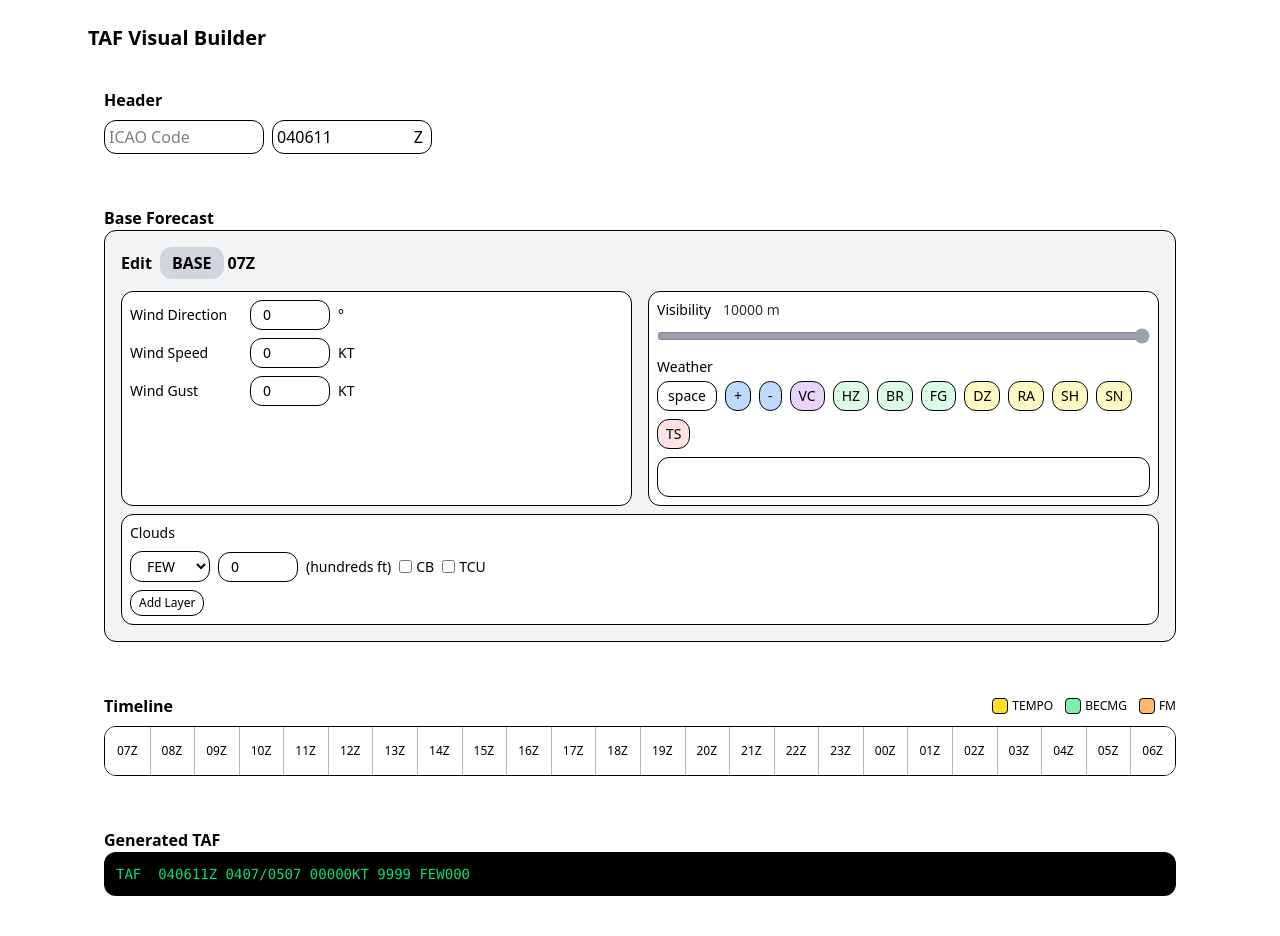
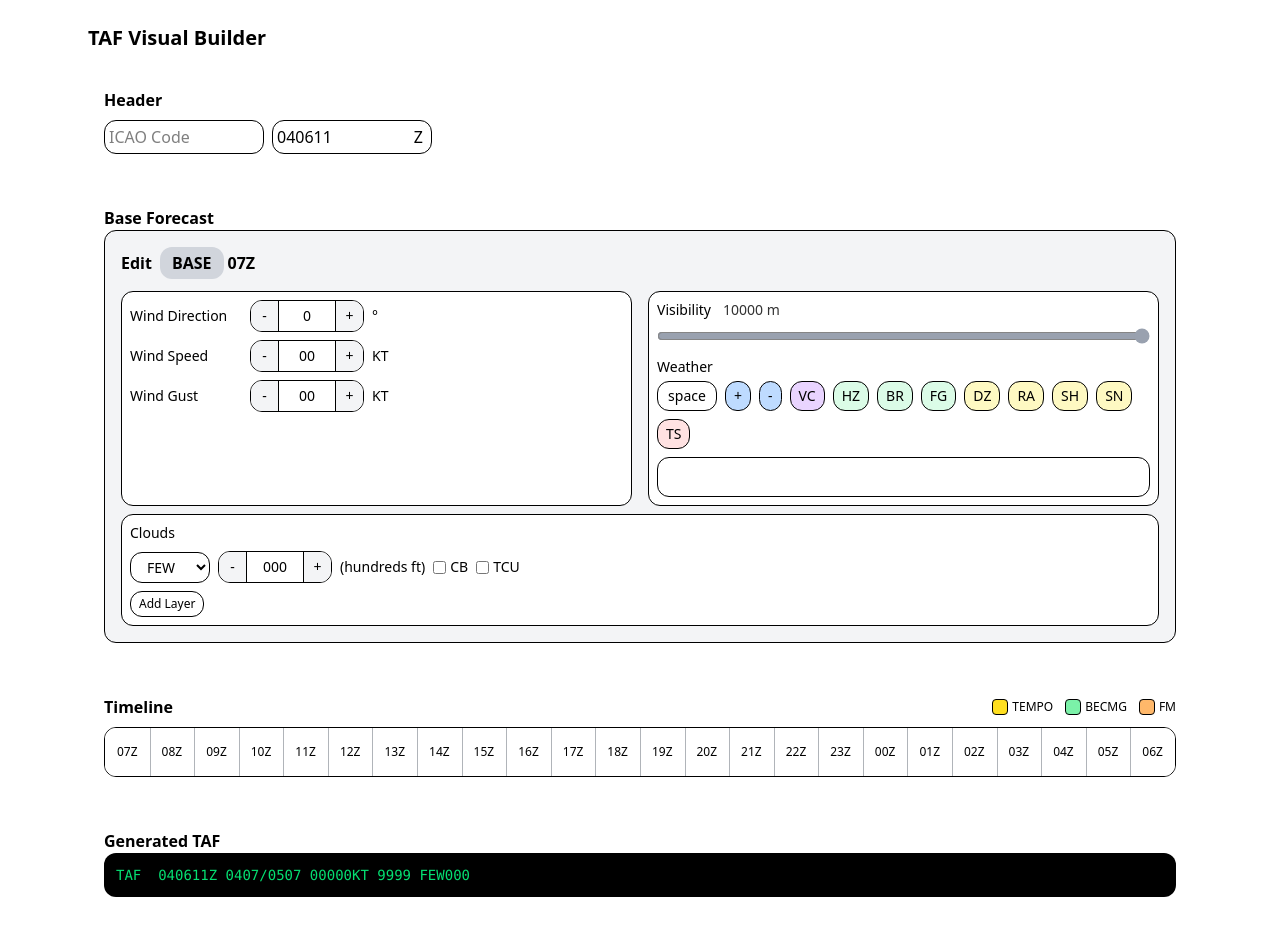
Before and after one commit to sprangdes/taf-visual-builder, a React (Vite) app: page / in a window 1280 px wide. Built offline with nearby package versions, Linux system fonts and the light colour scheme.

Commit message:
調整風向風速陣風雲高輸入框

```diff
--- a/src/components/CloudSection.tsx
+++ b/src/components/CloudSection.tsx
@@ -1,9 +1,8 @@
-import type { KeyboardEventHandler } from "react";
 import { cloudAmountOptions } from "../constants/weather";
 import { weatherButtonClass } from "../constants/ui";
 import type { CloudLayer } from "../types/taf";
-import { sanitizeNumericInput } from "../utils/number";
 import CloudDeleteButton from "./buttons/CloudDeleteButton";
+import NumericControl from "./inputs/NumericControl";
 
 interface CloudSectionProps {
   isBase: boolean;
@@ -28,12 +27,6 @@ export default function CloudSection({
   onAddCloud,
   onRemoveCloud,
 }: Readonly<CloudSectionProps>) {
-  const onNumericKeyDown: KeyboardEventHandler<HTMLInputElement> = (e) => {
-    if (["e", "E", "+", "-", ".", ","].includes(e.key)) {
-      e.preventDefault();
-    }
-  };
-
   return (
     <div
       className={`block text-sm mt-2 border p-2 rounded-xl bg-white relative ${
@@ -80,16 +73,13 @@ export default function CloudSection({
                 </option>
               ))}
             </select>
-            <input
-              type="number"
-              inputMode="numeric"
+            <NumericControl
               value={c.height}
               min={0}
               max={999}
               step={1}
-              onKeyDown={onNumericKeyDown}
-              onChange={(e) => onUpdateCloud(c.id, "height", sanitizeNumericInput(e.target.value))}
-              className="border p-1 rounded-xl px-3 w-20"
+              formatValue={(v) => String(v).padStart(3, "0")}
+              onChange={(value) => onUpdateCloud(c.id, "height", value)}
             />
             <span className="text-sm">(hundreds ft)</span>
             <label className="inline-flex items-center gap-1 text-sm">
--- a/src/components/WindSection.tsx
+++ b/src/components/WindSection.tsx
@@ -1,6 +1,5 @@
-import type { KeyboardEventHandler } from "react";
 import type { Wind } from "../types/taf";
-import { sanitizeNumericInput } from "../utils/number";
+import NumericControl from "./inputs/NumericControl";
 
 interface WindSectionProps {
   isBase: boolean;
@@ -17,12 +16,6 @@ export default function WindSection({
   onSetEnabled,
   onUpdateWind,
 }: Readonly<WindSectionProps>) {
-  const onNumericKeyDown: KeyboardEventHandler<HTMLInputElement> = (e) => {
-    if (["e", "E", "+", "-", ".", ","].includes(e.key)) {
-      e.preventDefault();
-    }
-  };
-
   return (
     <div
       className={`min-w-0 flex-1 border p-2 rounded-xl flex flex-col gap-2 bg-white relative ${
@@ -52,46 +45,36 @@ export default function WindSection({
       )}
       <label className="text-sm flex flex-wrap items-center gap-2">
         <span className="inline-block w-24 sm:w-28">Wind Direction</span>
-        <input
-          type="number"
-          inputMode="numeric"
-          className="border p-1 rounded-xl px-3 w-16 sm:w-20"
+        <NumericControl
           value={wind.dir}
-          step={10}
           min={0}
           max={360}
-          onKeyDown={onNumericKeyDown}
-          onChange={(e) => onUpdateWind("dir", sanitizeNumericInput(e.target.value))}
+          step={10}
+          onChange={(value) => onUpdateWind("dir", value)}
         />
         <span className="text-sm">°</span>
       </label>
       <label className="text-sm flex flex-wrap items-center gap-2">
         <span className="inline-block w-24 sm:w-28">Wind Speed</span>
-        <input
-          type="number"
-          inputMode="numeric"
-          className="border p-1 rounded-xl px-3 w-16 sm:w-20"
+        <NumericControl
           value={wind.speed}
           min={0}
           max={99}
           step={1}
-          onKeyDown={onNumericKeyDown}
-          onChange={(e) => onUpdateWind("speed", sanitizeNumericInput(e.target.value))}
+          formatValue={(v) => String(v).padStart(2, "0")}
+          onChange={(value) => onUpdateWind("speed", value)}
         />
         <span className="text-sm">KT</span>
       </label>
       <label className="text-sm flex flex-wrap items-center gap-2">
         <span className="inline-block w-24 sm:w-28">Wind Gust</span>
-        <input
-          type="number"
-          inputMode="numeric"
-          className="border p-1 rounded-xl px-3 w-16 sm:w-20"
-          value={wind.gust ?? ""}
+        <NumericControl
+          value={wind.gust ?? 0}
           min={0}
           max={99}
           step={1}
-          onKeyDown={onNumericKeyDown}
-          onChange={(e) => onUpdateWind("gust", sanitizeNumericInput(e.target.value))}
+          formatValue={(v) => String(v).padStart(2, "0")}
+          onChange={(value) => onUpdateWind("gust", value)}
         />
         <span className="text-sm">KT</span>
       </label>
--- /dev/null
+++ b/src/components/inputs/NumericControl.tsx
@@ -0,0 +1,98 @@
+import { useEffect, useRef } from "react";
+
+interface NumericControlProps {
+  value: number;
+  min: number;
+  max: number;
+  step?: number;
+  onChange: (value: number) => void;
+  formatValue?: (value: number) => string;
+}
+
+export default function NumericControl({
+  value,
+  min,
+  max,
+  step = 1,
+  onChange,
+  formatValue,
+}: Readonly<NumericControlProps>) {
+  const holdDelayTimerRef = useRef<ReturnType<typeof setTimeout> | null>(null);
+  const repeatTimerRef = useRef<ReturnType<typeof setInterval> | null>(null);
+  const valueRef = useRef(value);
+
+  useEffect(() => {
+    valueRef.current = value;
+  }, [value]);
+
+  const clearHoldTimers = () => {
+    if (holdDelayTimerRef.current) {
+      clearTimeout(holdDelayTimerRef.current);
+      holdDelayTimerRef.current = null;
+    }
+    if (repeatTimerRef.current) {
+      clearInterval(repeatTimerRef.current);
+      repeatTimerRef.current = null;
+    }
+  };
+
+  useEffect(() => {
+    return () => {
+      clearHoldTimers();
+    };
+  }, []);
+
+  const applyDelta = (delta: number) => {
+    const next = Math.max(min, Math.min(max, valueRef.current + delta));
+    valueRef.current = next;
+    onChange(next);
+  };
+
+  const startHold = (delta: number) => {
+    applyDelta(delta);
+    clearHoldTimers();
+    holdDelayTimerRef.current = setTimeout(() => {
+      repeatTimerRef.current = setInterval(() => {
+        applyDelta(delta);
+      }, 70);
+    }, 300);
+  };
+
+  const display = formatValue ? formatValue(value) : String(value);
+
+  return (
+    <div className="inline-flex items-center border rounded-xl overflow-hidden h-8">
+      <button
+        type="button"
+        className="w-7 h-8 text-sm border-r bg-gray-100 hover:bg-gray-200"
+        onPointerDown={(e) => {
+          e.preventDefault();
+          startHold(-step);
+        }}
+        onPointerUp={clearHoldTimers}
+        onPointerLeave={clearHoldTimers}
+        onPointerCancel={clearHoldTimers}
+        onBlur={clearHoldTimers}
+        aria-label="Decrease value"
+      >
+        -
+      </button>
+      <div className="w-14 text-center text-sm tabular-nums select-none">{display}</div>
+      <button
+        type="button"
+        className="w-7 h-8 text-sm border-l bg-gray-100 hover:bg-gray-200"
+        onPointerDown={(e) => {
+          e.preventDefault();
+          startHold(step);
+        }}
+        onPointerUp={clearHoldTimers}
+        onPointerLeave={clearHoldTimers}
+        onPointerCancel={clearHoldTimers}
+        onBlur={clearHoldTimers}
+        aria-label="Increase value"
+      >
+        +
+      </button>
+    </div>
+  );
+}
--- /dev/null
+++ b/src/hooks/useIsMobileDevice.ts
@@ -0,0 +1,30 @@
+import { useEffect, useState } from "react";
+
+export function useIsMobileDevice(): boolean {
+  const getValue = () => {
+    if (typeof window === "undefined") return false;
+    const coarse = window.matchMedia("(pointer: coarse)").matches;
+    const narrow = window.matchMedia("(max-width: 1023px)").matches;
+    return coarse || narrow;
+  };
+
+  const [isMobile, setIsMobile] = useState(getValue);
+
+  useEffect(() => {
+    if (typeof window === "undefined") return;
+
+    const coarseQuery = window.matchMedia("(pointer: coarse)");
+    const widthQuery = window.matchMedia("(max-width: 1023px)");
+    const update = () => setIsMobile(getValue());
+
+    coarseQuery.addEventListener("change", update);
+    widthQuery.addEventListener("change", update);
+
+    return () => {
+      coarseQuery.removeEventListener("change", update);
+      widthQuery.removeEventListener("change", update);
+    };
+  }, []);
+
+  return isMobile;
+}
```
